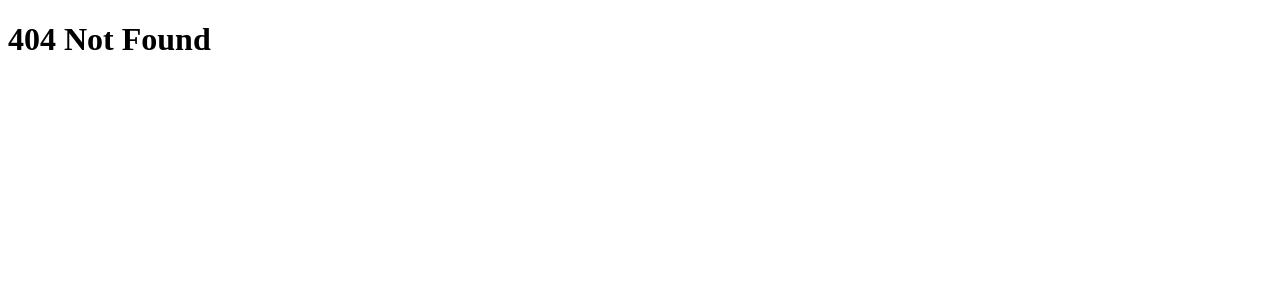
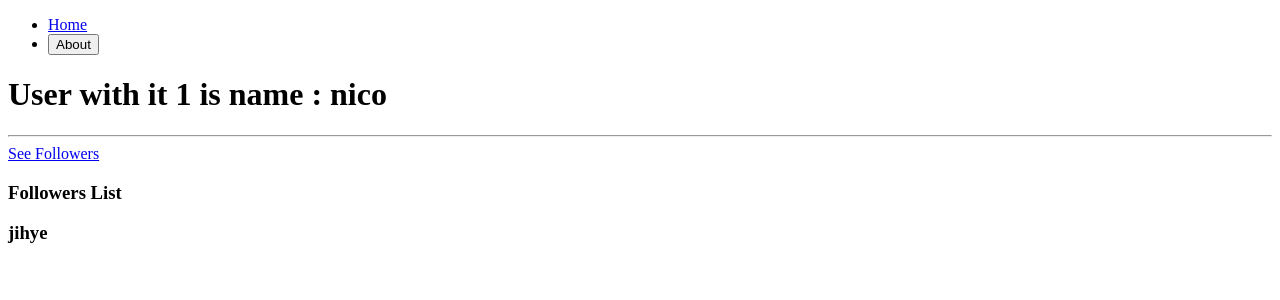
Before and after one commit to jihye0526/react-router-v6, a React (Create React App) app: page /users/1/followers in a window 1280 px wide. Before the commit this address had no page. Shown: the top 300 px of the page. Built offline with nearby package versions, Linux system fonts and the light colour scheme.

Commit message:
4.6 Outlet

```diff
--- /dev/null
+++ b/src/screens/users/Followers.tsx
@@ -0,0 +1,8 @@
+export default function Followers(){
+    return (
+        <>
+            <h3>Followers List</h3>
+            <h3>jihye</h3>
+        </>
+    );
+}
--- a/src/screens/users/User.tsx
+++ b/src/screens/users/User.tsx
@@ -1,10 +1,15 @@
-import { useParams } from "react-router-dom";
+import { Link, Outlet, useParams } from "react-router-dom";
 import { users } from "../../db";
 
 export default function User(){
     const { userId } = useParams();
 
     return (
-        <h1>User with it {userId} is name : {users[Number(userId)-1].name}</h1>
+        <div>
+            <h1>User with it {userId} is name : {users[Number(userId)-1].name}</h1>
+            <hr/>
+            <Link to="followers">See Followers</Link> {/* <Link to="/followers">라고 쓰면 localhost:3000/followers로 이동함 */}
+            <Outlet />
+        </div>
     );
 }
```
Also changed, not shown: src/Router.tsx (+8 -1 lines).
